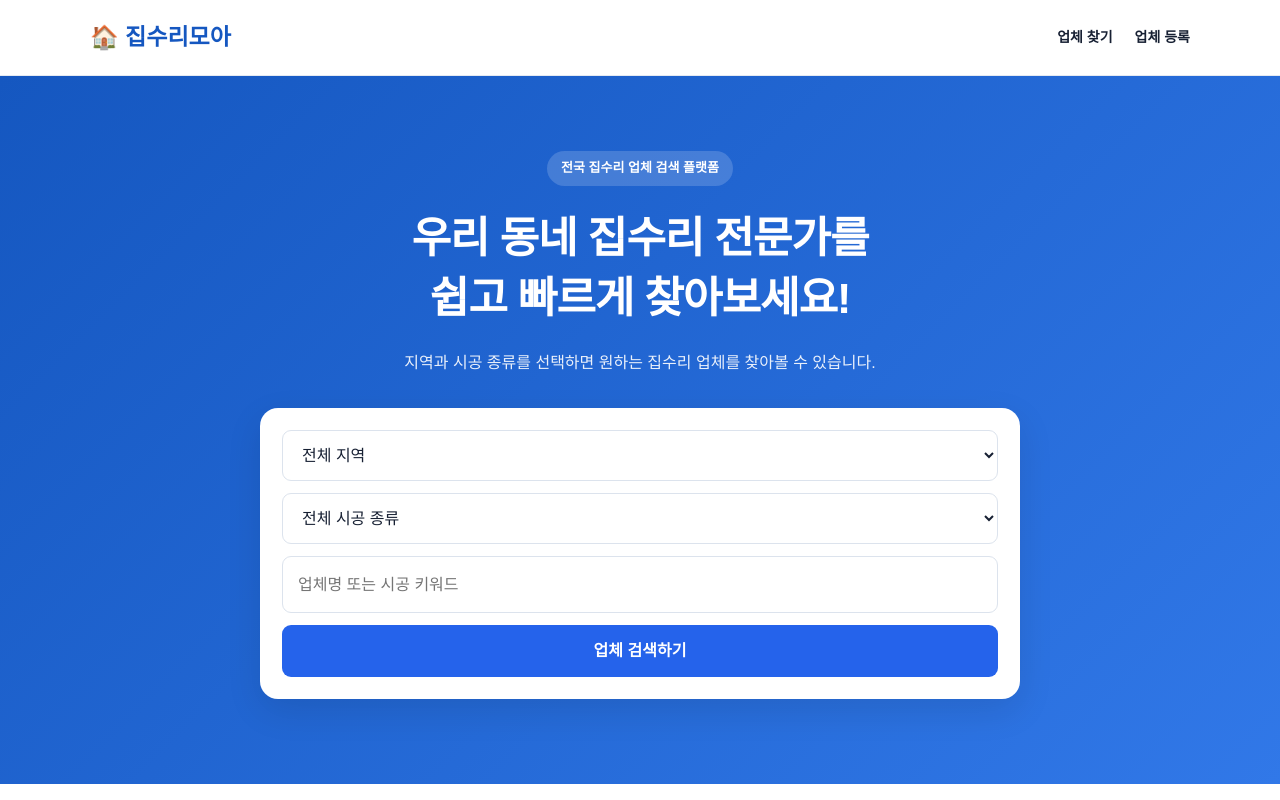
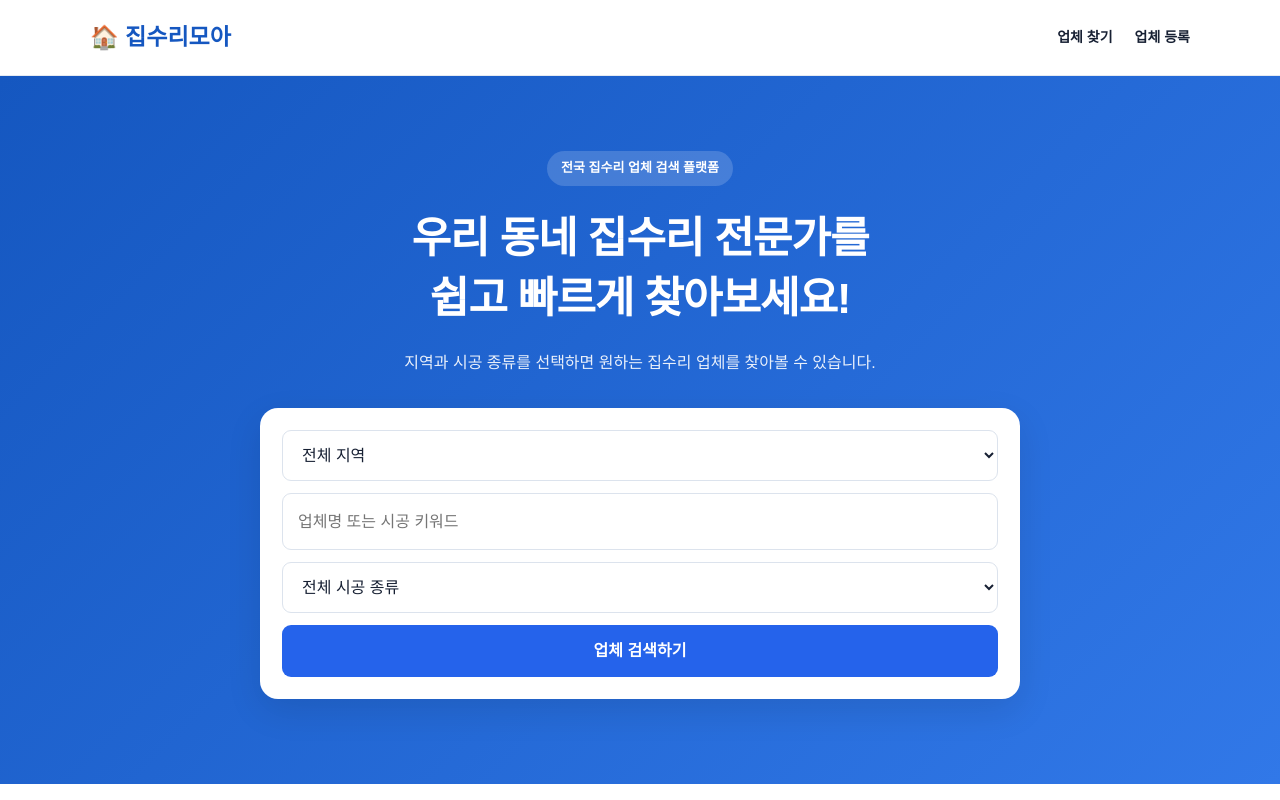
Before and after one commit to rlatngud061277-sudo/jipsurimoa, a Next.js app: page / in a window 1280 px wide. Shown: the top 800 px of the page. Built offline with nearby package versions, Linux system fonts and the light colour scheme.

Commit message:
Update air conditioner image and add search input
Replaced the air conditioner image URL and added a search input field for filtering results.

```diff
--- a/app/page.tsx
+++ b/app/page.tsx
@@ -32,7 +32,7 @@ const serviceImages: Record<string, string> = {
     "https://images.unsplash.com/photo-1507473885765-e6ed057f782c?w=600&auto=format&fit=crop&q=80",
 
   "에어컨":
-    "https://images.unsplash.com/photo-1597074866923-dc0589150358?w=600&auto=format&fit=crop&q=80",
+    "https://images.unsplash.com/photo-1581092918056-0c4c3acd3789?w=600&auto=format&fit=crop&q=80",
 
   "수전 교체":
     "https://images.unsplash.com/photo-1556912172-45b7abe8b7e1?w=600&auto=format&fit=crop&q=80",
@@ -125,6 +125,18 @@ export default function Home() {
               ))}
             </select>
 
+            <input
+              type="search"
+              placeholder="업체명 또는 시공 키워드"
+              value={keyword}
+              onChange={(e) => setKeyword(e.target.value)}
+              onKeyDown={(e) => {
+                if (e.key === "Enter") {
+                  scrollToResults();
+                }
+              }}
+            />
+
             <select
               value={service}
               onChange={(e) => setService(e.target.value)}
@@ -138,18 +150,6 @@ export default function Home() {
                 </option>
               ))}
             </select>
-
-            <input
-              type="search"
-              placeholder="업체명 또는 시공 키워드"
-              value={keyword}
-              onChange={(e) => setKeyword(e.target.value)}
-              onKeyDown={(e) => {
-                if (e.key === "Enter") {
-                  scrollToResults();
-                }
-              }}
-            />
 
             <button
               type="button"
```
